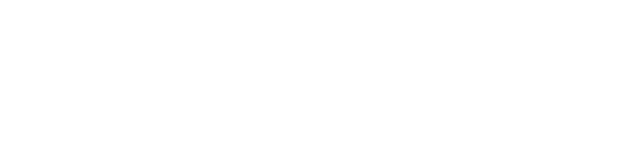
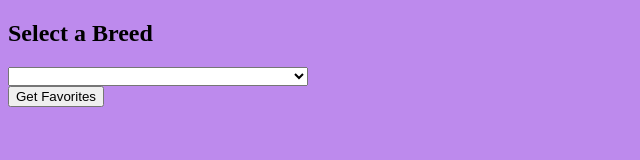
Before and after one commit to KefiMB/JS-Web-App-SBA, a plain HTML site: page index.html in a window 1280 px wide. Shown: the whole page, without its empty margins (0-640 px from the left). Drawn offline with Linux system fonts and the light colour scheme.

Commit message:
Edited html file

```diff
--- a/index.html
+++ b/index.html
@@ -4,10 +4,22 @@
     <meta charset="UTF-8">
     <meta name="viewport" content="width=device-width, initial-scale=1.0">
     <title>JS Web Application</title>
-    <link rel="stylesheet" href="./styles.css"></link>
     <script defer src="script.js"></script>
+    <link rel="stylesheet" href="script.css">
 </head>
 <body>
-
+    <h2 class="w-100 text-center mt-5">Select a Breed</h2>
+    <select
+      id="breedSelect"
+      style="width: 300px;"
+      class="form-select form-select-lg my-1 mx-auto"
+      aria-label="form-select-lg"
+      >
+      <select id="breedSelect"></select>
+      <div class="d-flex">
+        <button id="getFavouritesBtn" class="btn btn-success mx-auto mb-5">
+          Get Favorites
+        </button>
+      </div>
 </body>
 </html>
--- /dev/null
+++ b/index.mjs
@@ -0,0 +1,3 @@
+fetch (" https://api.thedogapi.com/v1/breeds");
+.then(response = console.log(response))
+.catch(error => console.error(error))
--- /dev/null
+++ b/script.css
@@ -0,0 +1,3 @@
+body {
+    background-color: rgb(189, 138, 237);
+}
--- a/script.js
+++ b/script.js
@@ -0,0 +1 @@
+console.log("SBA 4")
```
Also changed, not shown: styles.css (deleted).
